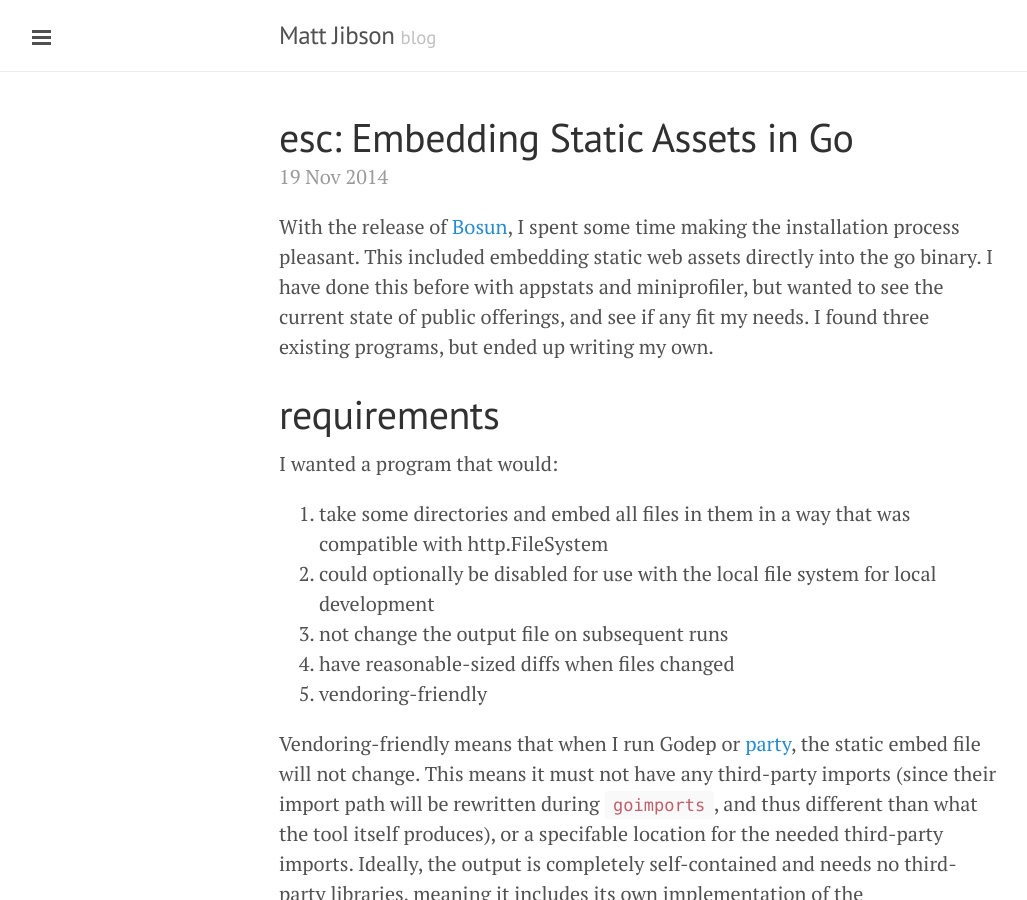
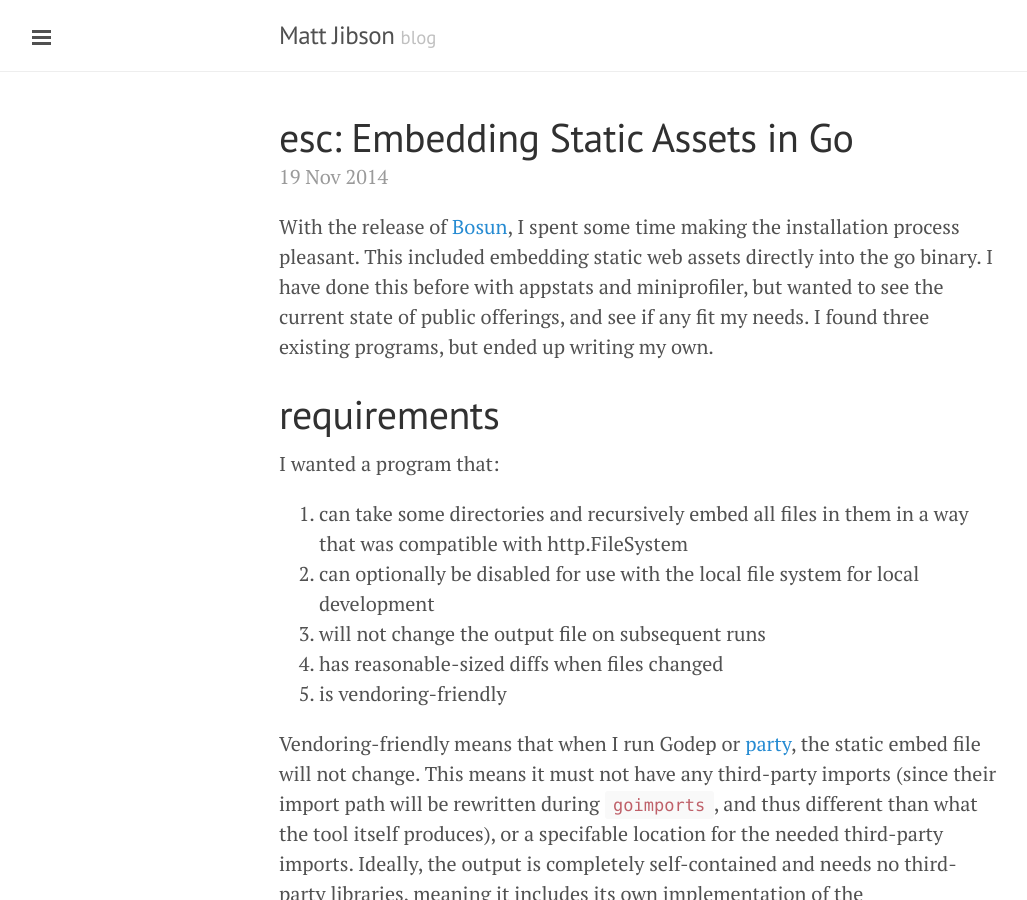
Before and after one commit to mjibson/mjibson.github.io, a Jekyll site: the page built from _posts/2014-11-19-esc-embedding-static-assets.markdown, in a window 1280 px wide and 900 px high. Shown: the whole window, without its empty margins (1-1028 px from the left). Built offline with Jekyll 4.4.1, drawn with Linux system fonts in a browser that asks for light colours; Markdown is read by kramdown in place of the engine named in the settings.

Commit message:
Update 2014-11-19-esc-embedding-static-assets.markdown

```diff
--- a/_posts/2014-11-19-esc-embedding-static-assets.markdown
+++ b/_posts/2014-11-19-esc-embedding-static-assets.markdown
@@ -14,13 +14,13 @@ writing my own.
 
 # requirements
 
-I wanted a program that would:
+I wanted a program that:
 
-1. take some directories and embed all files in them in a way that was compatible with http.FileSystem
-2. could optionally be disabled for use with the local file system for local development
-3. not change the output file on subsequent runs
-4. have reasonable-sized diffs when files changed
-5. vendoring-friendly
+1. can take some directories and recursively embed all files in them in a way that was compatible with http.FileSystem
+2. can optionally be disabled for use with the local file system for local development
+3. will not change the output file on subsequent runs
+4. has reasonable-sized diffs when files changed
+5. is vendoring-friendly
 
 Vendoring-friendly means that when I run Godep or
 [party](https://github.com/mjibson/party), the static embed file will not
```
